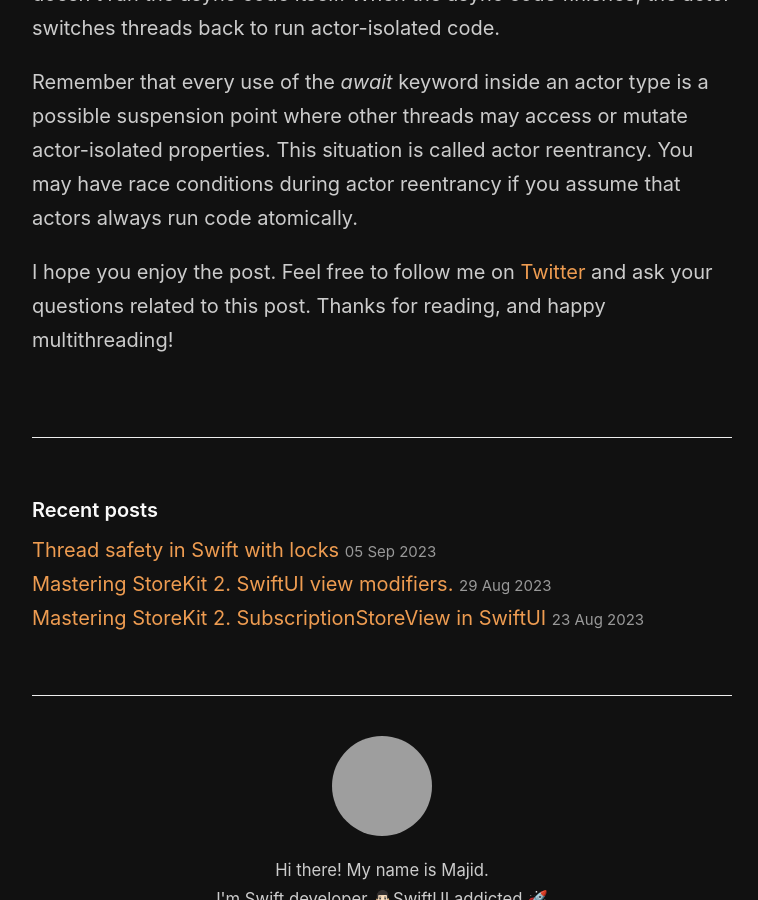
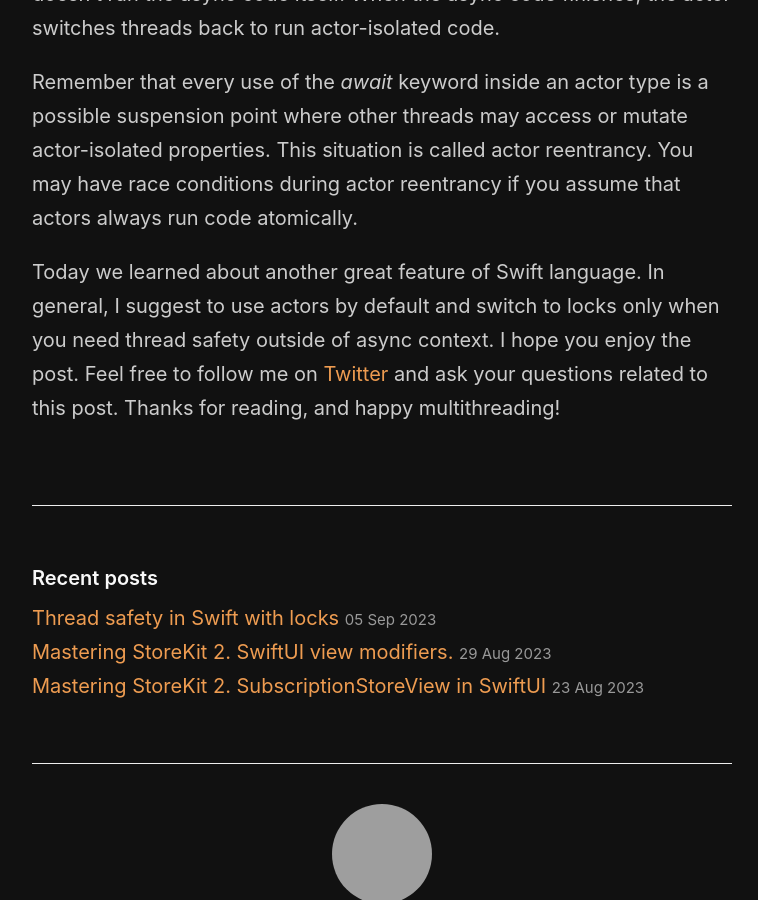
Before and after one commit to mecid/mecid.github.io, a Jekyll site: the page built from _posts/2023-09-19-thread-safety-in-swift-with-actors.md, in a window 1280 px wide and 900 px high, scrolled down 4363 px, cut to the strip 0-900 px from the top of the window. Shown: the whole strip, without its empty margins (258-1016 px from the left). Built offline with Jekyll 4.4.1, drawn with Linux system fonts in a browser that asks for light colours; grey boxes are pictures that could not be loaded.

Commit message:
actor conclusion tuned

```diff
--- a/_posts/2023-09-19-thread-safety-in-swift-with-actors.md
+++ b/_posts/2023-09-19-thread-safety-in-swift-with-actors.md
@@ -164,4 +164,4 @@ Now let's talk about actor reentrancy. What if we run async code on an actor? In
 
 Remember that every use of the *await* keyword inside an actor type is a possible suspension point where other threads may access or mutate actor-isolated properties. This situation is called actor reentrancy. You may have race conditions during actor reentrancy if you assume that actors always run code atomically.
 
-I hope you enjoy the post. Feel free to follow me on [Twitter](https://twitter.com/mecid) and ask your questions related to this post. Thanks for reading, and happy multithreading!
+Today we learned about another great feature of Swift language. In general, I suggest to use actors by default and switch to locks only when you need thread safety outside of async context. I hope you enjoy the post. Feel free to follow me on [Twitter](https://twitter.com/mecid) and ask your questions related to this post. Thanks for reading, and happy multithreading!
```
